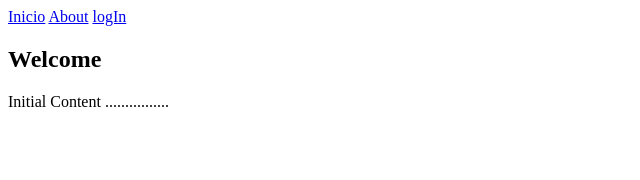
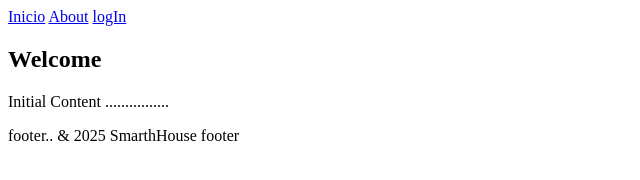
Before and after one commit to SalvadorGonzalezG/SmartHouse, a website with bundled scripts: page index.html in a window 1280 px wide. Shown: the whole page, without its empty margins (0-640 px from the left). Built offline with nearby package versions, Linux system fonts and the light colour scheme.

Commit message:
etiquetas <header> & <footer> añadiendo

```diff
--- a/index.html
+++ b/index.html
@@ -9,16 +9,20 @@
 </head>
 <body>
     <!-- Header Fijo-->
+     <header>
         <nav>
             <a href="/" data-router>Inicio</a>
             <a href="/about" data-router>About</a>
             <a href="/login">logIn</a>
 
         </nav>
+    </header>
 
      <!-- Contenedor Dinamico-->
      <div id="dynamic-content"> </div>
-
+    <footer>
+       footer.. & 2025 SmarthHouse footer
+    </footer>
 
      <script src="./src/js/app.js" type="module"></script>
 
```
